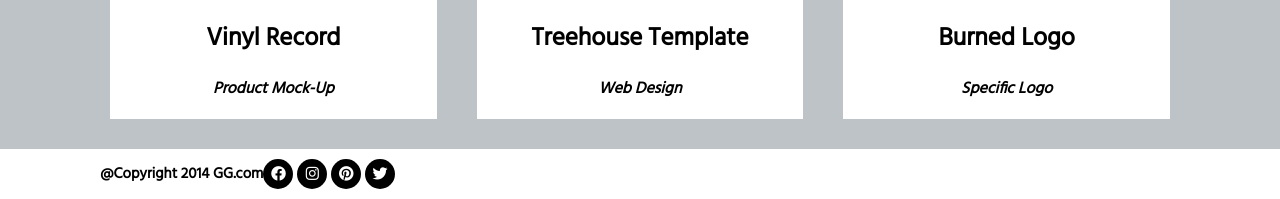
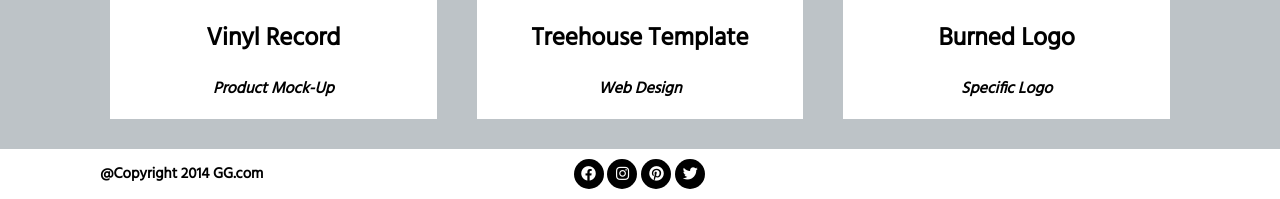
Before and after one commit to JankiJans/last_project, a website: page index.html in a window 1280 px wide. Shown: the part 2305-2504 px from the top of the page. Drawn offline with Linux system fonts and the light colour scheme; a web font is replaced by a local one.

Commit message:
add footer fix

```diff
--- a/sass/style.scss
+++ b/sass/style.scss
@@ -172,10 +172,13 @@ body {
     font-family: 'Hind';
 }
 
+.foot-one {
+    width: 33.3%;
+}
+
 .footer-title {
     font-size: 15px;
     margin: 0;
-
 }
 
 .footer ul li {
@@ -194,6 +197,7 @@ body {
 
 .footer-icons  {
     text-align: center;
+    width: 33.3%;
     ul {
         padding: 0;
         margin: 0;
```
Also changed, not shown: css/style.css, 1 other file.
